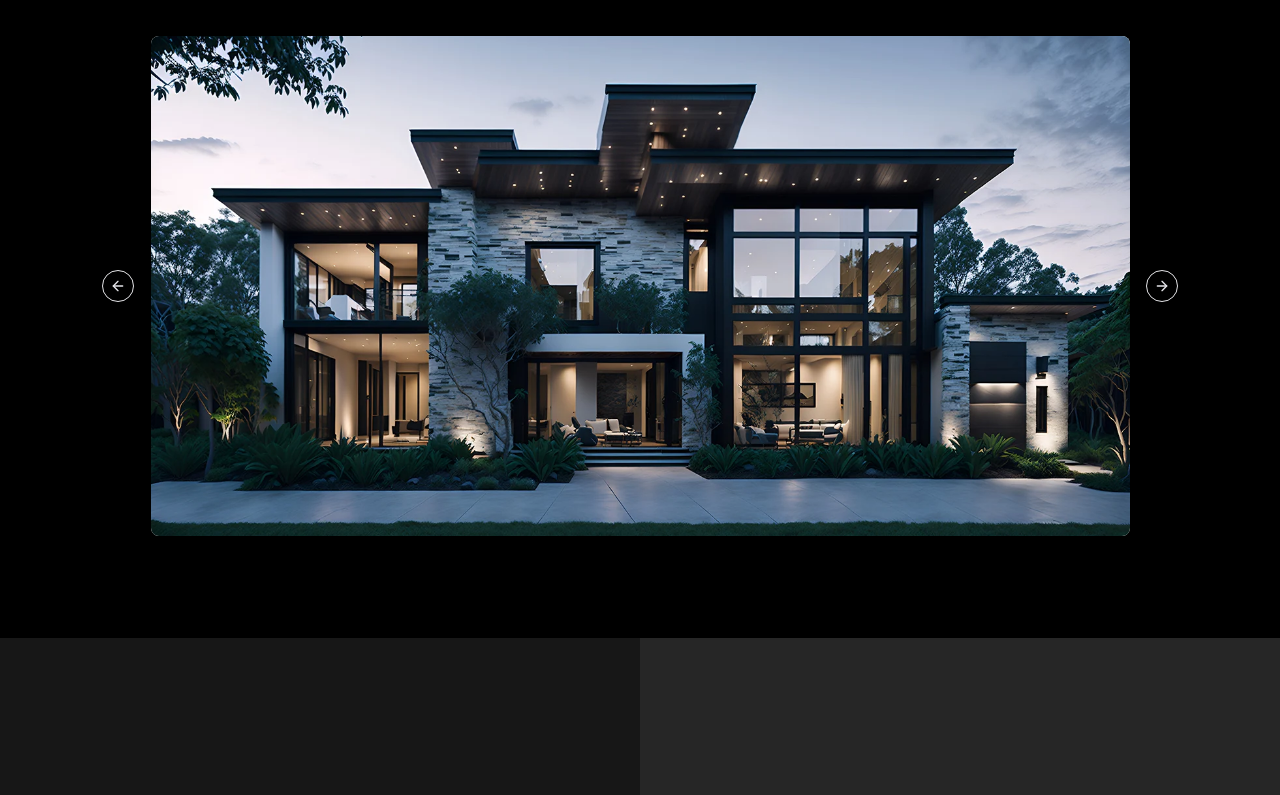
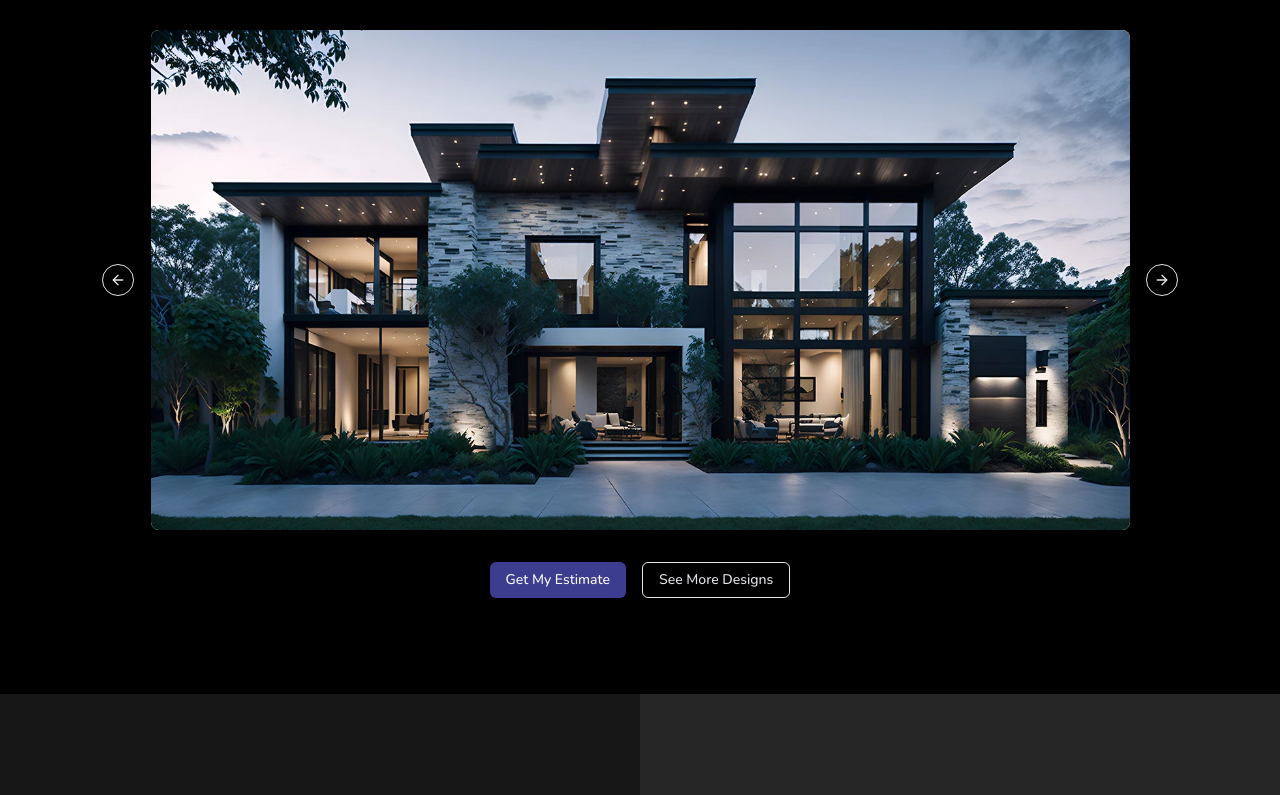
Before and after one commit to OlisDevSpot/next-construction-template, a Next.js app: page / in a window 1280 px wide. Shown: the part 962-1757 px from the top of the page. Built offline with nearby package versions, Linux system fonts and the light colour scheme.

Commit message:
add button component

```diff
--- a/src/app/(public)/_components/landing/Hero.tsx
+++ b/src/app/(public)/_components/landing/Hero.tsx
@@ -1,5 +1,6 @@
 "use client";
 
+import CtaButtons from "@/components/CtaButtons";
 import { Button } from "@/components/ui/button";
 import { motion } from "motion/react";
 
@@ -28,15 +29,12 @@ export default function Hero() {
                 Luxury awaits you at every corner
               </p>
             </div>
-            <motion.div
-              animate={{ opacity: 1 }}
-              initial={{ opacity: 0 }}
-              transition={{ delay: 1, duration: 1 }}
-              className="flex gap-4"
-            >
-              <Button>Get My Estimate</Button>
-              <Button variant="outline">Read Our Blog</Button>
-            </motion.div>
+            <CtaButtons
+              label="Get My Estimate"
+              href="/book"
+              secondaryLabel="Read Our Blog"
+              secondaryHref="/blog"
+            />
           </motion.div>
           <div className="flex-1"></div>
         </div>
--- a/src/app/(public)/_components/landing/SectionOne.tsx
+++ b/src/app/(public)/_components/landing/SectionOne.tsx
@@ -12,6 +12,7 @@ import {
 } from "@/components/ui/carousel";
 import Image from "next/image";
 import { useRef } from "react";
+import CtaButtons from "@/components/CtaButtons";
 
 export default function SectionOne() {
   const plugin = useRef(Autoplay({ delay: 2000, stopOnInteraction: true }));
@@ -61,6 +62,12 @@ export default function SectionOne() {
         <CarouselNext />
         <div className="w-full h-full bg-red-500 z-10" />
       </Carousel>
+      <CtaButtons
+        label="Get My Estimate"
+        href="/book"
+        secondaryLabel="See More Designs"
+        secondaryHref="/projects"
+      />
     </div>
   );
 }
--- /dev/null
+++ b/src/components/CtaButtons.tsx
@@ -0,0 +1,33 @@
+import { motion } from "motion/react";
+import { Button } from "./ui/button";
+import Link from "next/link";
+
+type CtaButtonProps = {
+  label: string;
+  href: string;
+  secondaryLabel: string;
+  secondaryHref: string;
+};
+
+export default function CtaButtons({
+  label,
+  href,
+  secondaryLabel,
+  secondaryHref,
+}: CtaButtonProps) {
+  return (
+    <motion.div
+      animate={{ opacity: 1 }}
+      initial={{ opacity: 0 }}
+      transition={{ delay: 1, duration: 1 }}
+      className="flex gap-4"
+    >
+      <Link href={href}>
+        <Button>{label}</Button>
+      </Link>
+      <Link href={secondaryHref}>
+        <Button variant="outline">{secondaryLabel}</Button>
+      </Link>
+    </motion.div>
+  );
+}
```
